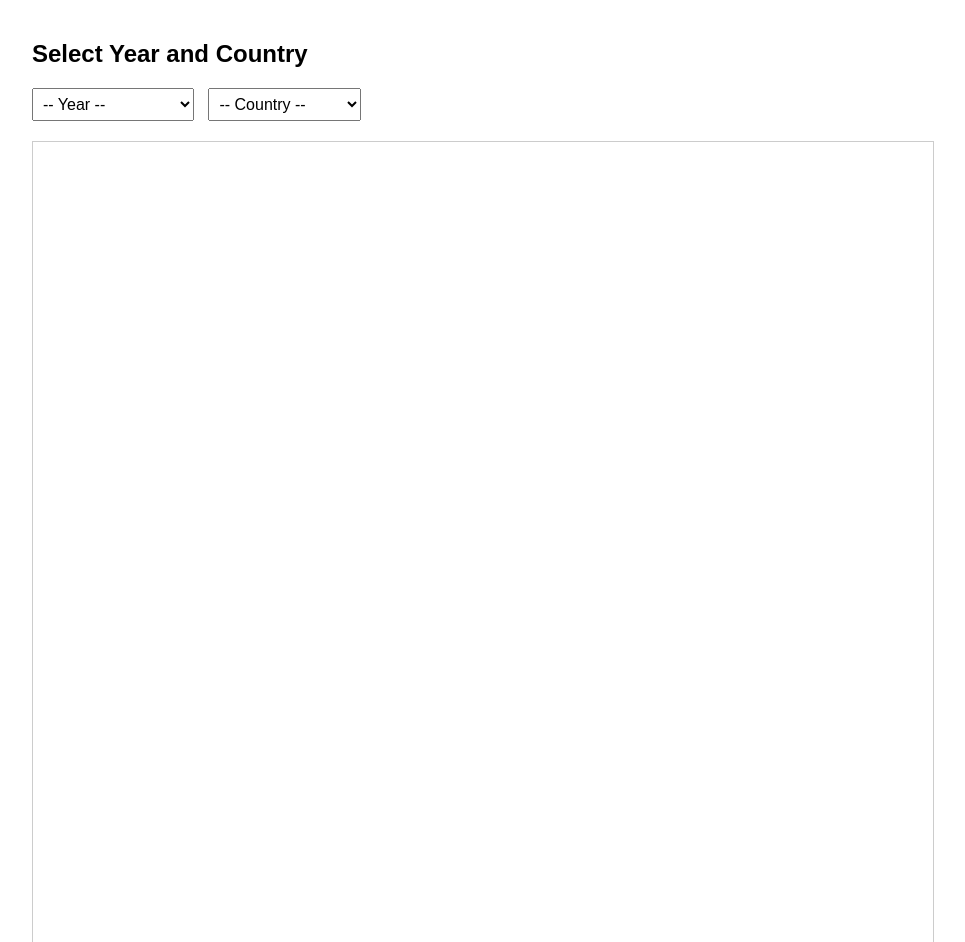
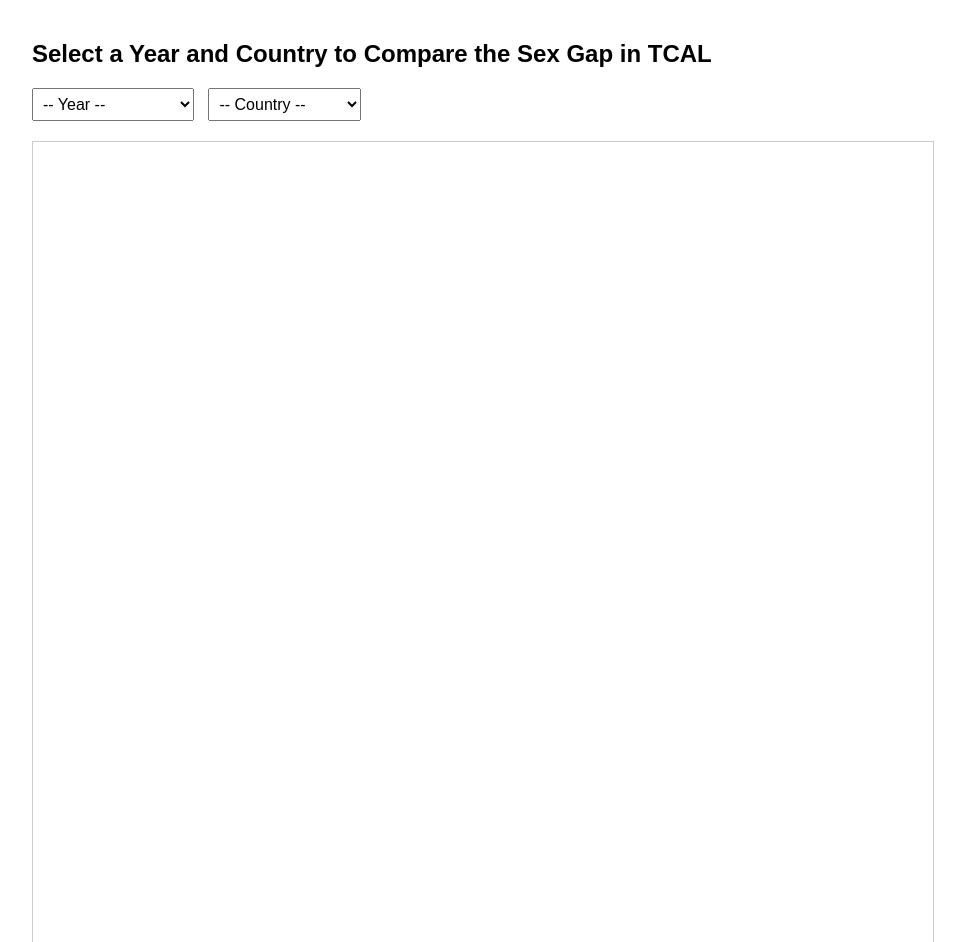
Before and after one commit to VCR1972/SexGapTCAL, a plain HTML site: page index.html in a window 1280 px wide. Shown: the top 942 px of the page, without its empty margins (158-1123 px from the left). Drawn offline with Linux system fonts and the light colour scheme.

Commit message:
Update header text for year and country selection

```diff
--- a/index.html
+++ b/index.html
@@ -11,7 +11,7 @@
 </head>
 <body>
 
-<h2>Select Year and Country</h2>
+<h2>Select a Year and Country to Compare the Sex Gap in TCAL</h2>
 
 <select id="yearSelect" onchange="updatePDF()">
   <option value="">-- Year --</option>
```
